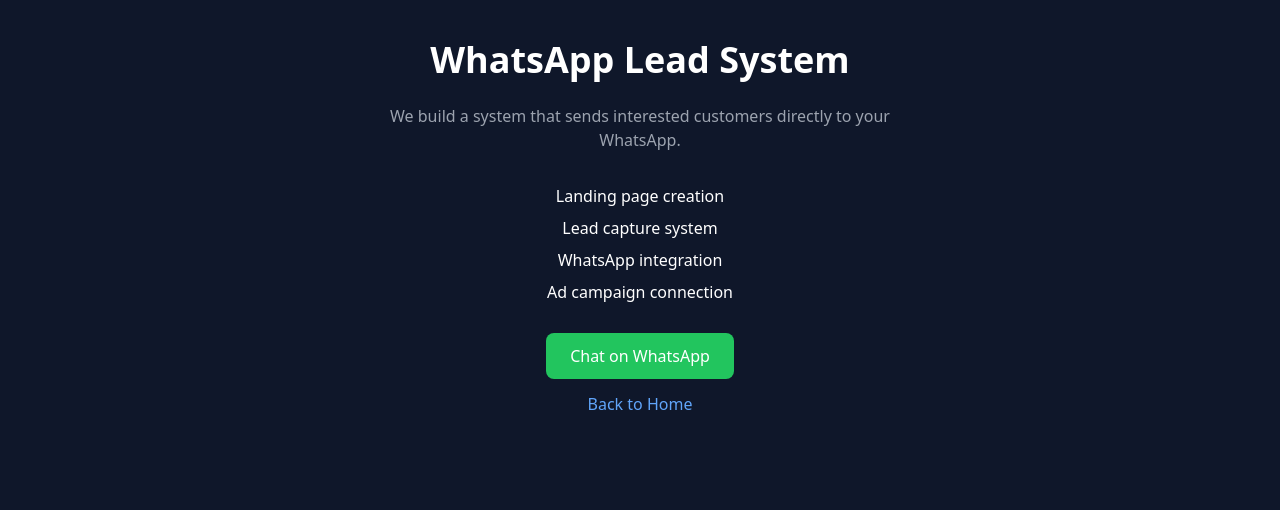
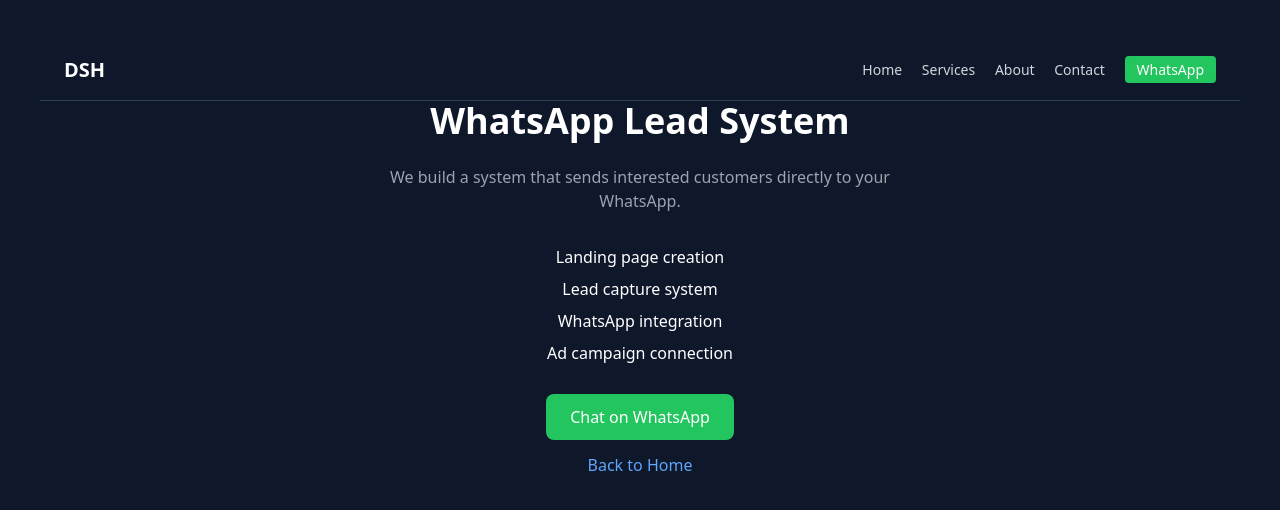
Before and after one commit to digiservehubdsh-create/DSH-growth3in1, a plain HTML site: page whatsapp-leads.html in a window 1280 px wide. Drawn offline with nearby package versions, Linux system fonts and the light colour scheme.

Commit message:
Add navigation bar with links to pages

```diff
--- a/whatsapp-leads.html
+++ b/whatsapp-leads.html
@@ -6,6 +6,39 @@
 </head>
 
 <body class="bg-slate-900 text-white text-center p-10">
+
+  <nav class="bg-slate-900 border-b border-slate-700 px-6 py-4 flex justify-between items-center">
+
+<h1 class="text-xl font-bold text-white">
+DSH
+</h1>
+
+<div class="space-x-4 text-sm">
+
+<a href="index.html" class="text-gray-300 hover:text-white">
+Home
+</a>
+
+<a href="services.html" class="text-gray-300 hover:text-white">
+Services
+</a>
+
+<a href="about.html" class="text-gray-300 hover:text-white">
+About
+</a>
+
+<a href="contact.html" class="text-gray-300 hover:text-white">
+Contact
+</a>
+
+<a href="https://wa.me/917896925877"
+class="bg-green-500 px-3 py-1 rounded text-white">
+WhatsApp
+</a>
+
+</div>
+
+  </nav>
 
 <h1 class="text-4xl font-bold mb-6">
 WhatsApp Lead System
```
